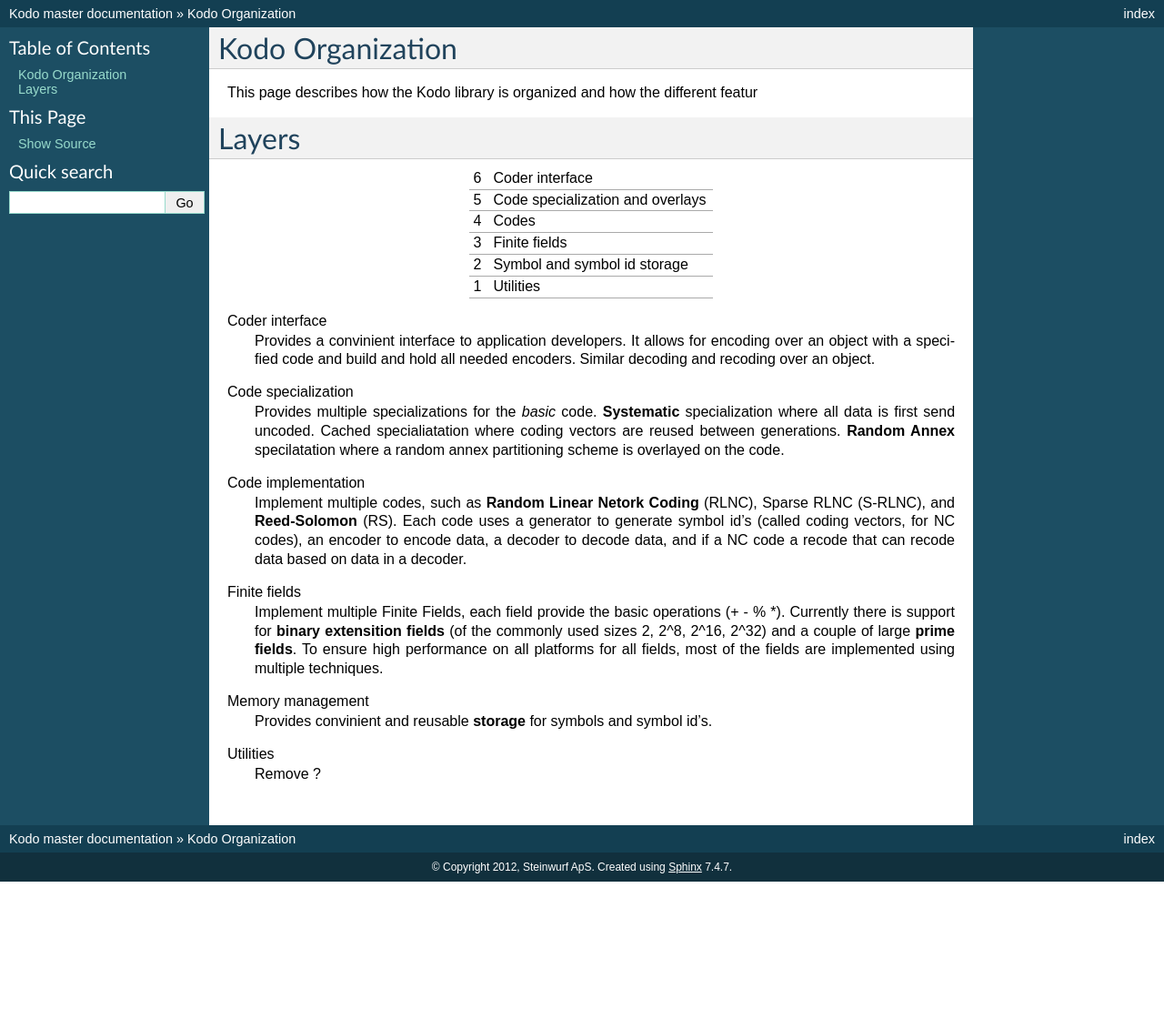
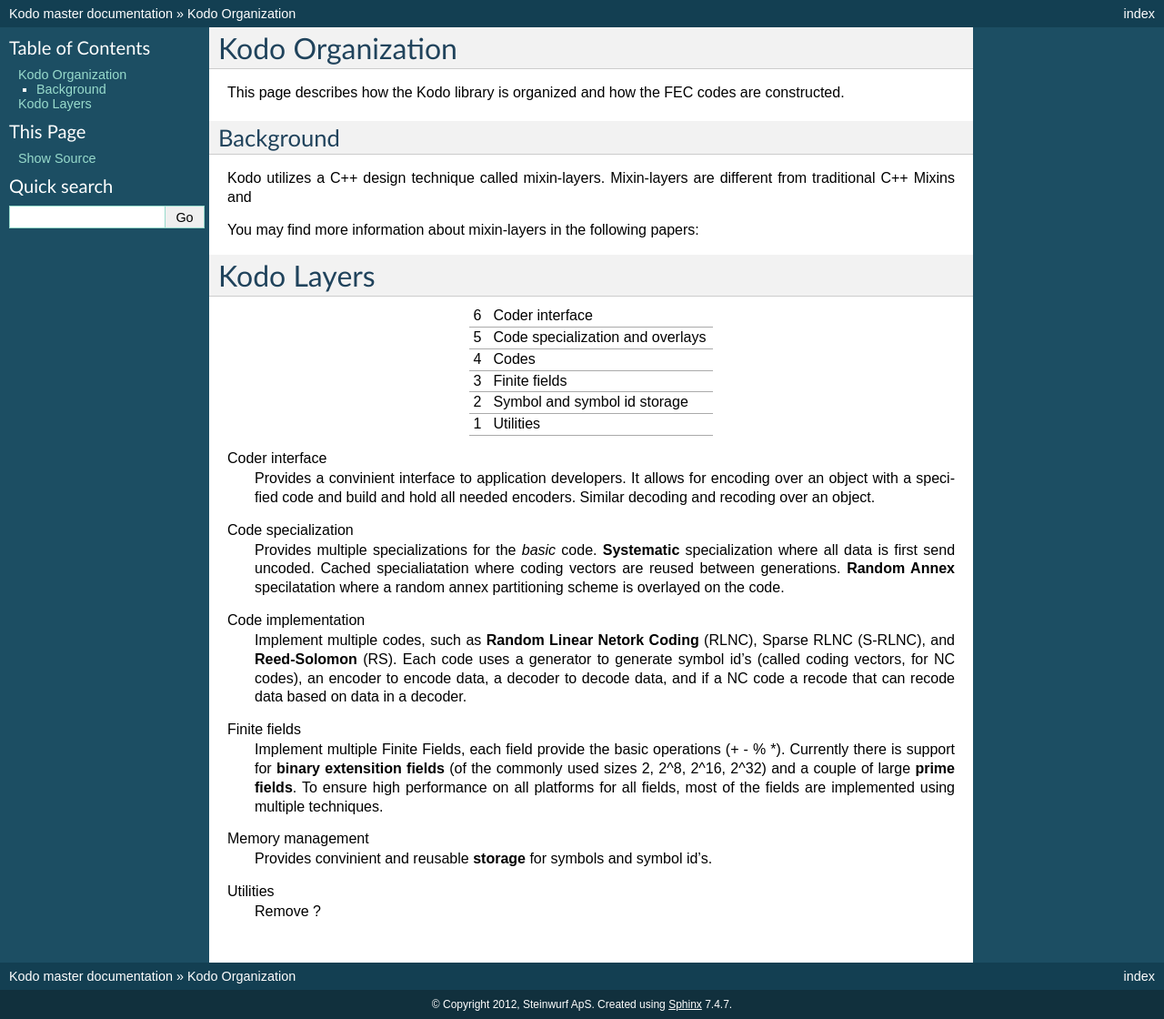
Before and after one commit to msherif4/kodo, a Sphinx documentation site: the page built from docs/source/overview.rst, in a window 1280 px wide. Shown: the whole page at 91% size. Built offline with Sphinx 7.4.7, drawn with Linux system fonts in a browser that asks for light colours; formulas are drawn with MathJax 3; before the commit the page ends 969 px from its top, so only the background shows below that.

Commit message:
Updating documentation

```diff
--- a/docs/source/overview.rst
+++ b/docs/source/overview.rst
@@ -1,12 +1,21 @@
 Kodo Organization
 =================
 
-This page describes how the Kodo library is organized and how the different
-featur
+This page describes how the Kodo library is organized and how the FEC codes
+are constructed.
+
+Background
+----------
+Kodo utilizes a C++ design technique called mixin-layers. Mixin-layers are
+different from traditional C++ Mixins and
+
+You may find more information about mixin-layers in the following papers:
 
 
-Layers
-======
+Kodo Layers
+===========
+
+
 
 ..
    +--+-------------------------------+-----------------------------------+
```
